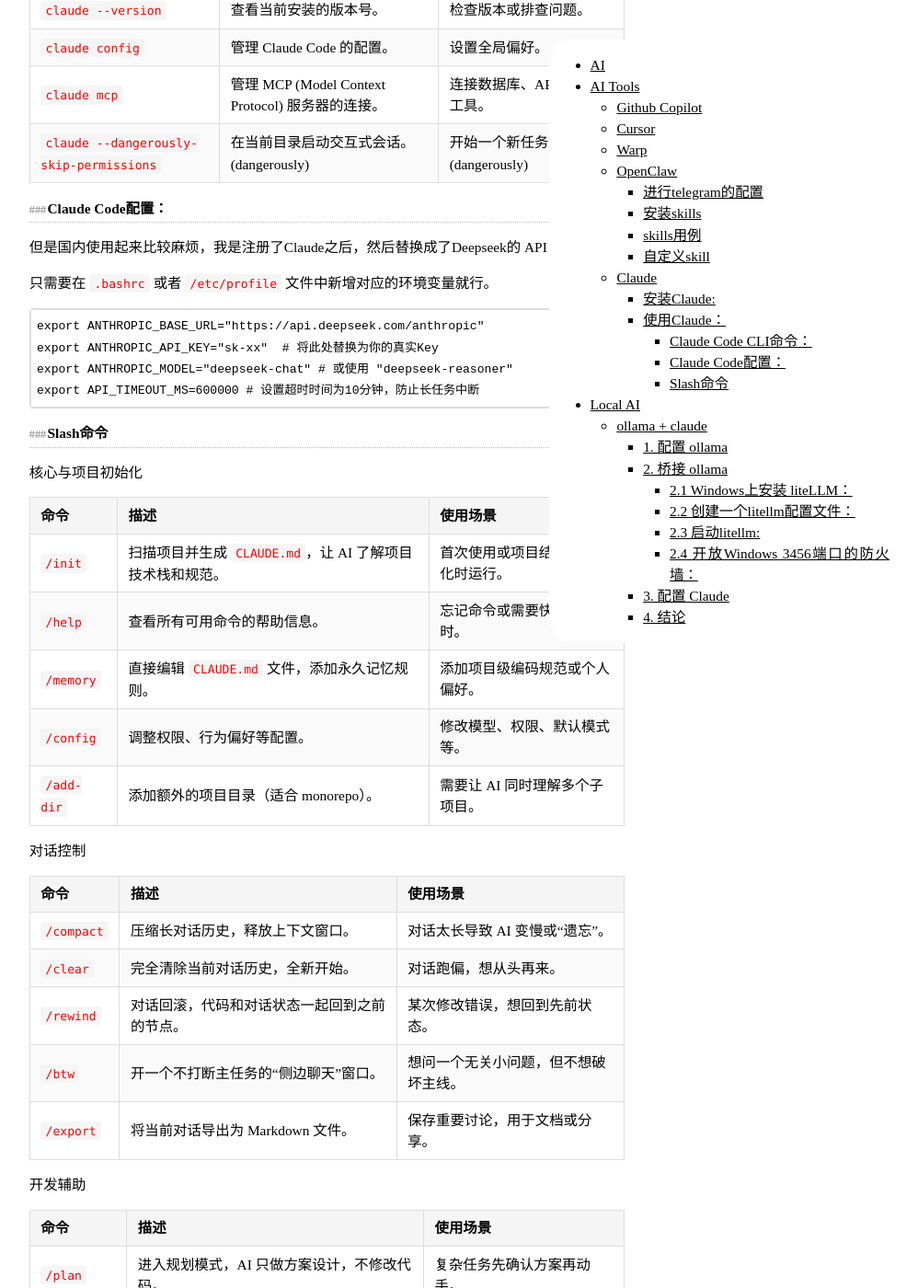
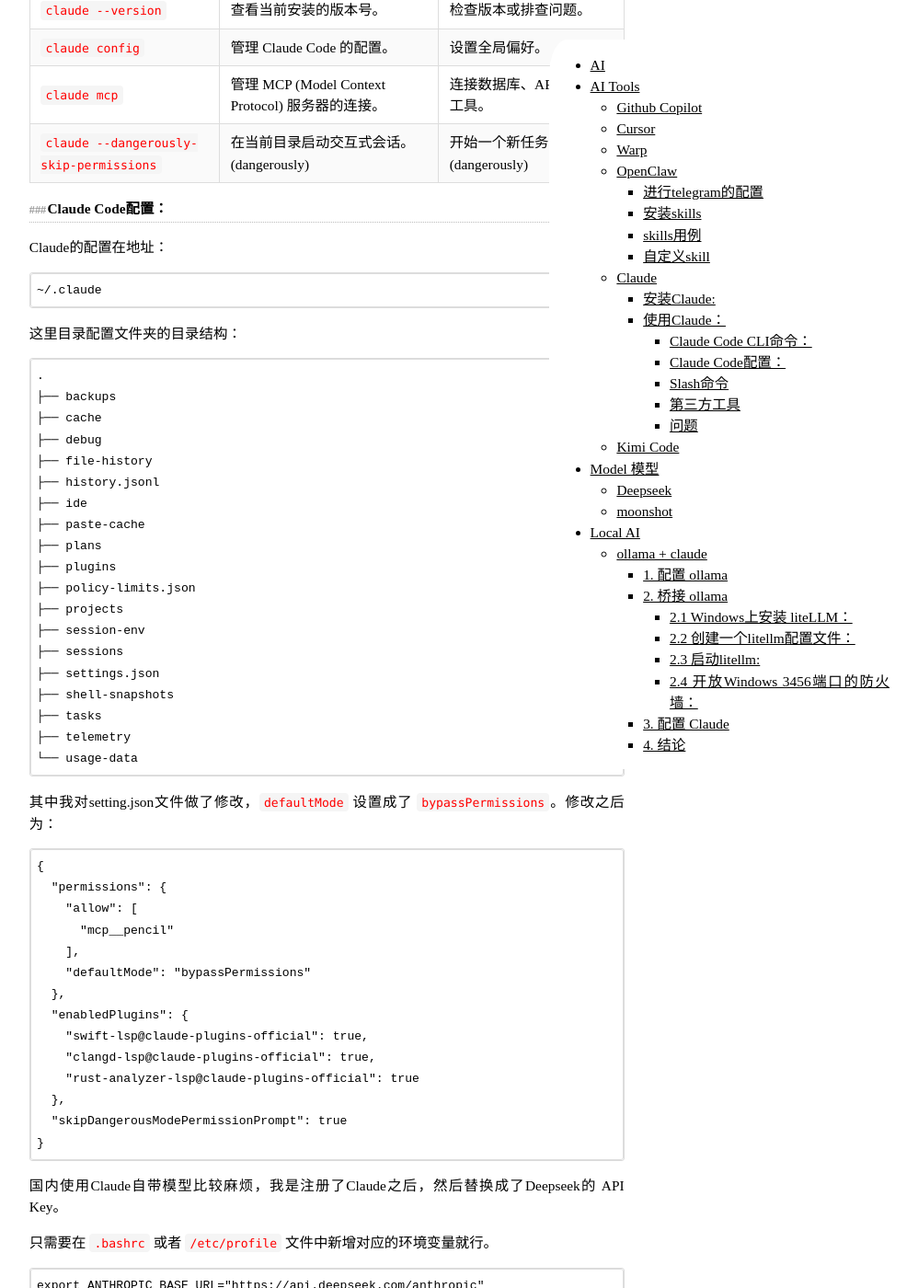
Before and after one commit to imekaku/imekaku.github.io, a Jekyll site: the page built from _posts/2026-02-25-ai-track.md, in a window 1280 px wide and 1400 px high, scrolled down 9427 px. Shown: the whole window at 92% size, without its empty margins (272-1270 px from the left). Built offline with Jekyll 4.4.1, drawn with Linux system fonts in a browser that asks for light colours; some of the changed text lies outside the part shown.

Commit message:
update a post

````diff
--- a/_posts/2026-02-25-ai-track.md
+++ b/_posts/2026-02-25-ai-track.md
@@ -295,7 +295,56 @@
 
 #### Claude Code配置：
 
-但是国内使用起来比较麻烦，我是注册了Claude之后，然后替换成了Deepseek的 API Key。
+Claude的配置在地址：
+
+```
+~/.claude
+```
+
+这里目录配置文件夹的目录结构：
+
+```
+.
+├── backups
+├── cache
+├── debug
+├── file-history
+├── history.jsonl
+├── ide
+├── paste-cache
+├── plans
+├── plugins
+├── policy-limits.json
+├── projects
+├── session-env
+├── sessions
+├── settings.json
+├── shell-snapshots
+├── tasks
+├── telemetry
+└── usage-data
+```
+
+其中我对setting.json文件做了修改，`defaultMode` 设置成了 `bypassPermissions`。修改之后为：
+
+```
+{
+  "permissions": {
+    "allow": [
+      "mcp__pencil"
+    ],
+    "defaultMode": "bypassPermissions"
+  },
+  "enabledPlugins": {
+    "swift-lsp@claude-plugins-official": true,
+    "clangd-lsp@claude-plugins-official": true,
+    "rust-analyzer-lsp@claude-plugins-official": true
+  },
+  "skipDangerousModePermissionPrompt": true
+}
+```
+
+国内使用Claude自带模型比较麻烦，我是注册了Claude之后，然后替换成了Deepseek的 API Key。
 
 只需要在 `.bashrc` 或者 `/etc/profile` 文件中新增对应的环境变量就行。
 
@@ -360,7 +409,9 @@
 | `/hook` | 配置 Git 钩子等自动化工作流。 | 在 commit、push 时自动触发 AI 检查。 |
 | `/vim` | 切换到 Vim 编辑模式。 | 习惯 Vim 键位的开发者。 |
 
-另外还可以使用三方路由器 `claude-code-router` 来切换deepseek model。
+#### 第三方工具
+
+可以使用三方路由器 `claude-code-router` 来切换deepseek model。
 
 安装：
 ```
@@ -422,6 +473,8 @@
 
 这样的命令来动态切换模型了。
 
+#### 问题
+
 Claude 在开发过程中，经常会遇到，（吐槽：现在上下文还是太小了一些），这个时候可以用 `/compact` 来压缩之前的上下文：
 ```
 {
@@ -436,6 +489,30 @@
     }
 }
 ```
+
+## Kimi Code
+
+我平常使用Kimi的模型会更多一些，然后看到官网有提供Kimi Code，就尝试一番。
+
+使用下来的感觉是和Claude Code没有太多区别，大部分命令差不多，但是还是有一些差别，比如配置中kimi使用 `yolo` 来表示`全部自动批准`，和Claude Dangerous模式类似。
+
+我订阅的是49一个月的套餐，其中有 `本周用量` 和 `频限明细` 的限制，这个量很少。我在项目中 `/init` 以及添加一个feature，`频限明细`就达到限额了，需要5小时之后重置。太少了。
+
+我觉得接下来我不会继续再使用了。
+
+# Model 模型
+
+这里记录我使用过的一些模型和感受。
+
+## Deepseek
+
+这里应该是我使用过的最便宜的模型了，但是`便宜`这个词需要讨论一下。
+
+按照Token的价格，确实是最便宜的，但是使用模型的最终用途是完成一些事项，比如编程中是想完成某些feature，这个时候 `价钱` 应该就是 `总价`/ `Feature数量`。如果按照这样算的话，其实Deepseek可能没有便宜那么多。使用下来往往一个feature，DeepSeek消耗的token量更多，并且因为消耗的token量多，还会导致 `This model's maximum context length is 131072 tokens` 超过上下文。然后人工投入的精力也会稍多一些。
+
+## moonshot
+
+因为kimi有活动，充值多少钱，会补一些钱，所以我充值了之后，使用的就是它家多一些。体感要比Deepseek好很多，而且往往能使用比deepseek少的token完成对应的feature。少有遇到超过上下文限制的问题。
 
 # Local AI
 
````
